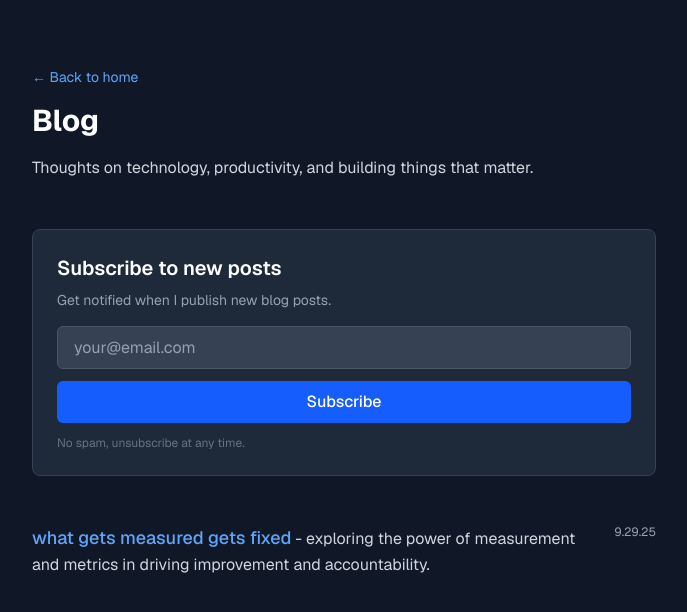
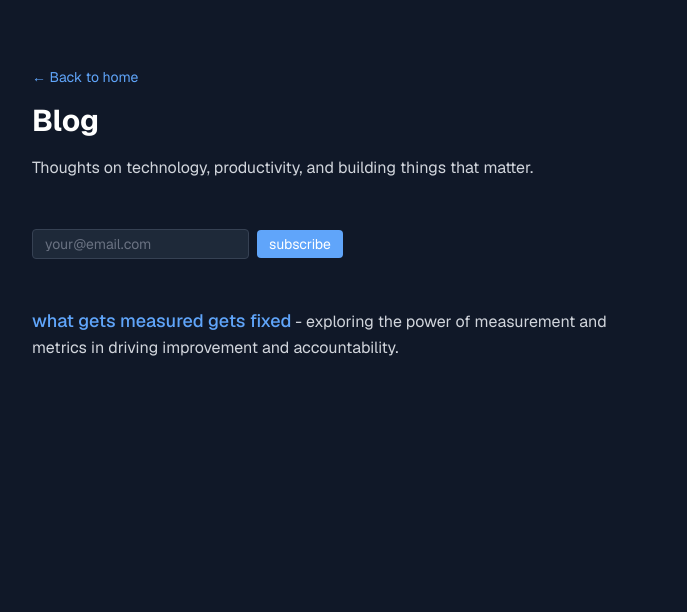
Before and after one commit to kmart8/kmart8.github.io, a Next.js app in the folder kevin-martin-site/: page /blog in a window 1280 px wide. Shown: the top 612 px of the page, without its empty margins (296-983 px from the left). Built offline with nearby package versions, Linux system fonts and the light colour scheme.

Commit message:
Refactor global styles and improve BlogPostCard and SubscriptionForm components. Moved global styles into a base layer for better organization, simplified BlogPostCard layout, and enhanced SubscriptionForm with a more compact design and improved button styles.

```diff
--- a/kevin-martin-site/src/app/globals.css
+++ b/kevin-martin-site/src/app/globals.css
@@ -1,5 +1,6 @@
 @import "tailwindcss";
 
+@layer base {
   body {
     font-family: var(--font-geist-sans), system-ui, -apple-system, BlinkMacSystemFont, 'Segoe UI', Roboto, sans-serif;
     line-height: 1.6;
@@ -18,7 +19,7 @@ html {
 
   /* Global link styling */
   a {
-  color: #60a5fa; /* blue-400 */
+    color: #60a5fa !important; /* blue-400 */
     text-decoration: none;
     transition: all 0.2s ease-in-out;
   }
@@ -26,3 +27,4 @@ a {
   a:hover {
     text-decoration: underline;
   }
+}
--- a/kevin-martin-site/src/components/BlogPostCard.tsx
+++ b/kevin-martin-site/src/components/BlogPostCard.tsx
@@ -6,25 +6,12 @@ interface BlogPostCardProps {
 }
 
 export default function BlogPostCard({ post }: BlogPostCardProps) {
-  const formatDate = (dateString: string) => {
-    const date = new Date(dateString);
-    const month = date.getMonth() + 1;
-    const day = date.getDate();
-    const year = date.getFullYear().toString().slice(-2);
-    return `${month}.${day}.${year}`;
-  };
-
   return (
-    <article className="flex items-start justify-between">
-      <div className="flex-1">
-        <Link href={`/blog/${post.slug}`} className="text-lg font-medium">
-          {post.title}
-        </Link>
-        <span className="text-gray-300"> - {post.excerpt}</span>
-      </div>
-      <span className="text-xs text-gray-400 ml-4 flex-shrink-0">
-        {formatDate(post.date)}
-      </span>
+    <article>
+      <Link href={`/blog/${post.slug}`} className="text-lg font-medium">
+        {post.title}
+      </Link>
+      <span className="text-gray-300"> - {post.excerpt}</span>
     </article>
   );
 }
--- a/kevin-martin-site/src/components/SubscriptionForm.tsx
+++ b/kevin-martin-site/src/components/SubscriptionForm.tsx
@@ -39,16 +39,8 @@ export default function SubscriptionForm() {
   };
 
   return (
-    <div className="bg-gray-800 border border-gray-700 rounded-lg p-6">
-      <h3 className="text-xl font-semibold text-white mb-2">
-        Subscribe to new posts
-      </h3>
-      <p className="text-gray-400 text-sm mb-4">
-        Get notified when I publish new blog posts.
-      </p>
-
-      <form onSubmit={handleSubmit} className="space-y-3">
-        <div>
+    <div className="flex items-center gap-2">
+      <form onSubmit={handleSubmit} className="flex items-center gap-2">
         <input
           type="email"
           value={email}
@@ -56,32 +48,21 @@ export default function SubscriptionForm() {
           placeholder="your@email.com"
           required
           disabled={status === 'loading'}
-            className="w-full px-4 py-2 bg-gray-700 border border-gray-600 rounded-md text-white placeholder-gray-400 focus:outline-none focus:ring-2 focus:ring-blue-500 focus:border-transparent disabled:opacity-50"
+          className="px-3 py-1 bg-gray-800 border border-gray-700 rounded text-white text-sm placeholder-gray-500 focus:outline-none focus:ring-1 focus:ring-blue-500 disabled:opacity-50"
         />
-        </div>
-
         <button
           type="submit"
           disabled={status === 'loading'}
-          className="w-full px-4 py-2 bg-blue-600 hover:bg-blue-700 text-white font-medium rounded-md transition-colors disabled:opacity-50 disabled:cursor-not-allowed"
+          className="px-3 py-1 bg-[#60a5fa] hover:bg-[#3b82f6] text-white text-sm rounded transition-colors disabled:opacity-50"
         >
-          {status === 'loading' ? 'Subscribing...' : 'Subscribe'}
+          {status === 'loading' ? '...' : 'subscribe'}
         </button>
-
+      </form>
       {message && (
-          <p
-            className={`text-sm ${
-              status === 'success' ? 'text-green-400' : 'text-red-400'
-            }`}
-          >
+        <span className={`text-xs ${status === 'success' ? 'text-green-400' : 'text-red-400'}`}>
           {message}
-          </p>
+        </span>
       )}
-      </form>
-
-      <p className="text-xs text-gray-500 mt-3">
-        No spam, unsubscribe at any time.
-      </p>
     </div>
   );
 }
```
Lines whose indentation alone changed are shown as unchanged.
